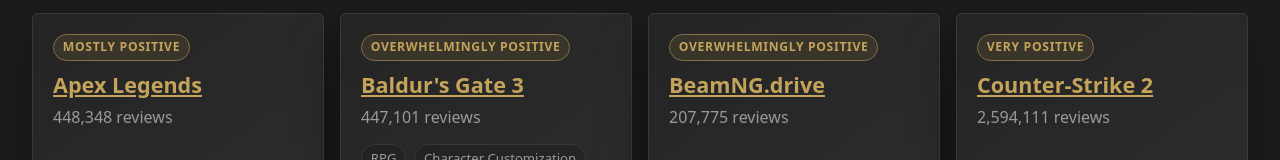
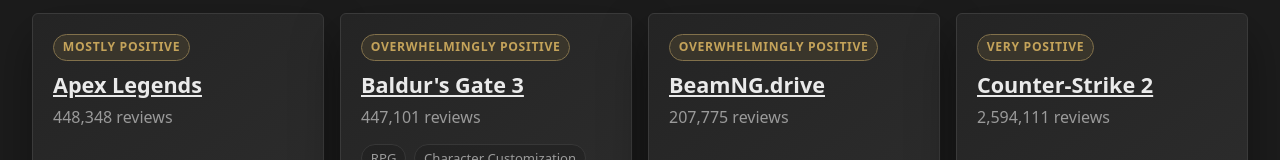
Before and after one commit to chris-tea-in/need-games, a React (Vite) app: page / in a window 1280 px wide. Shown: the part 459-619 px from the top of the page. Built offline with nearby package versions, Linux system fonts and the light colour scheme; no server answers.

Commit message:
fix: restore white game title links

```diff
--- a/src/ui/styles.css
+++ b/src/ui/styles.css
@@ -185,7 +185,10 @@
   line-height: 1.15;
 }
 
-.game-card h2 a,
+.game-card h2 a {
+  color: var(--color-text);
+}
+
 .provenance-list a {
   color: var(--color-accent-gold);
 }
```
Also changed, not shown: 1 other file (tests, documents, lock files or other folders).
